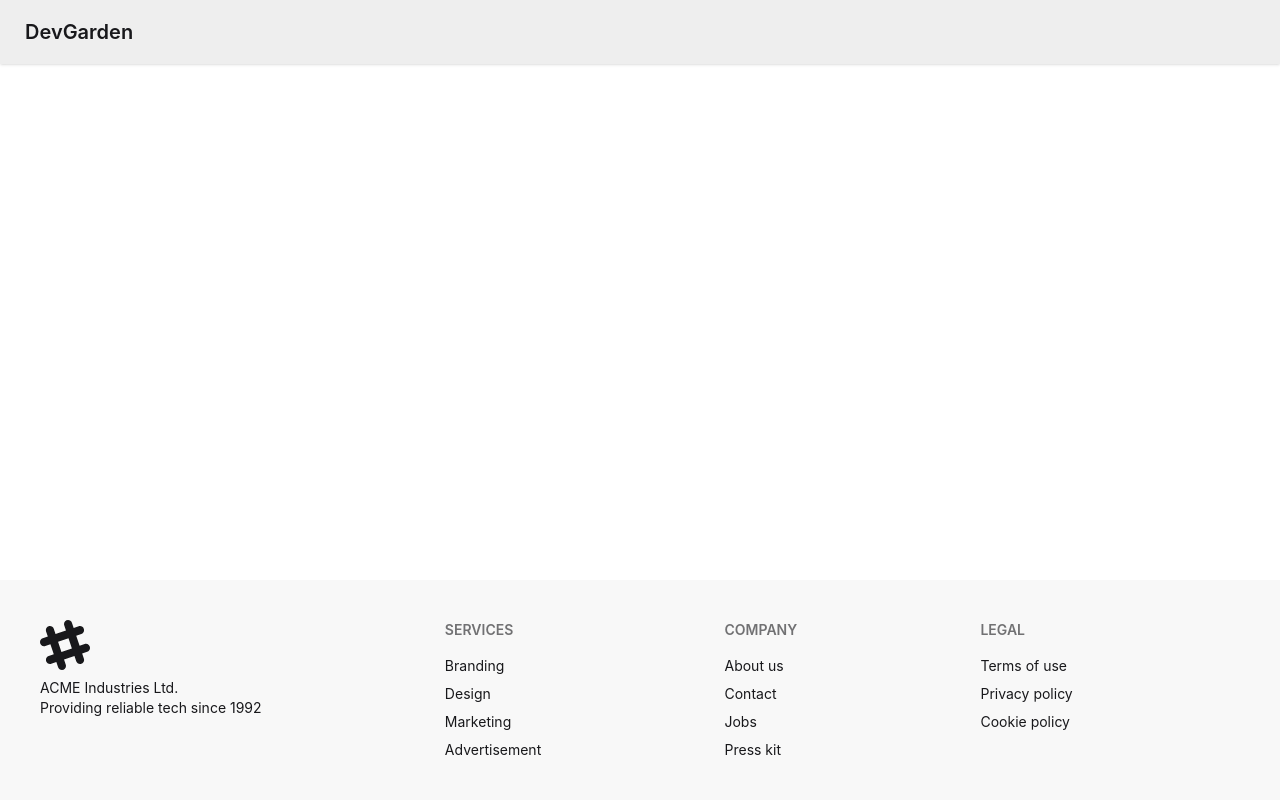
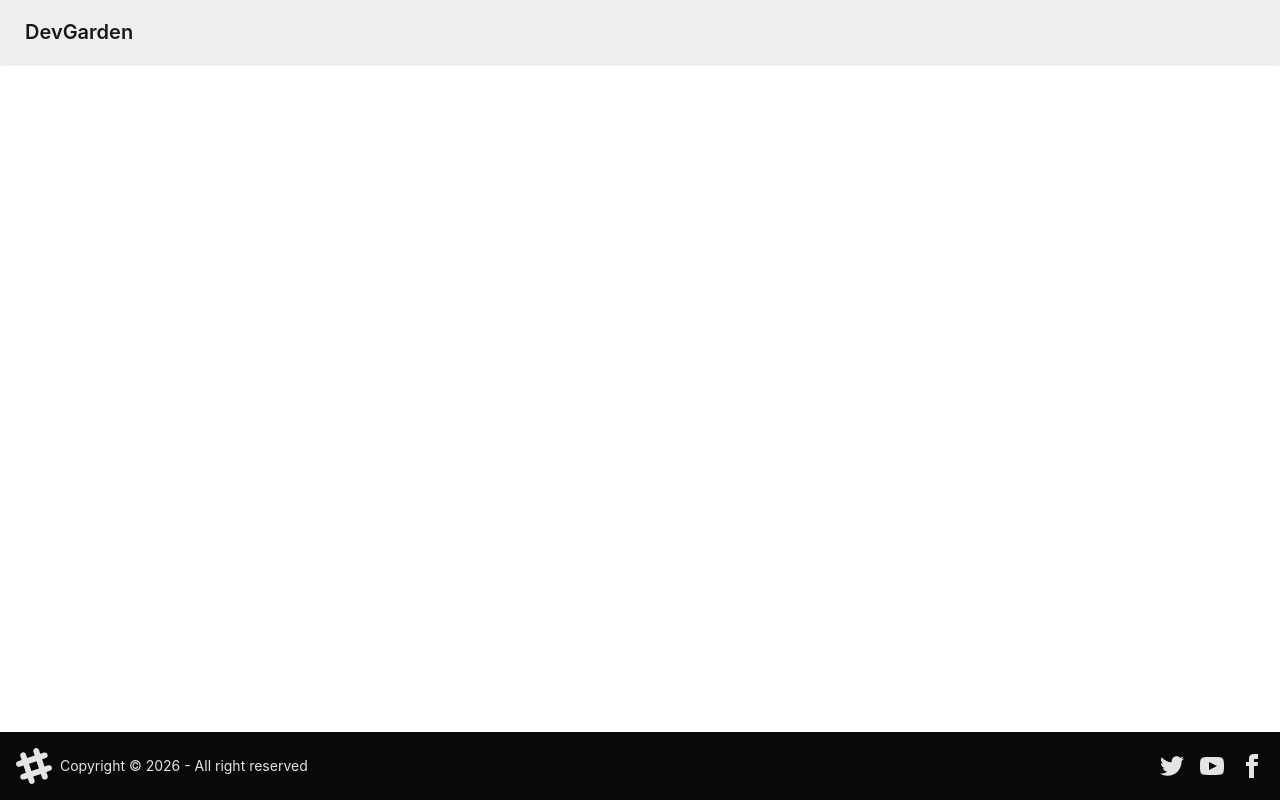
Before and after one commit to vijaykarena/devGarden-web, a React (Vite) app: page / in a window 1280 px wide. Built offline with nearby package versions, Linux system fonts and the light colour scheme; no server answers.

Commit message:
footer changed

```diff
--- a/src/Components/Footer.jsx
+++ b/src/Components/Footer.jsx
@@ -1,11 +1,11 @@
 const Footer = () => {
   return (
     <>
-      <footer className="footer sm:footer-horizontal bg-base-200 text-base-content p-10 absolute bottom-0">
-        <aside>
+      <footer className="footer sm:footer-horizontal bg-neutral text-neutral-content items-center p-4 absolute bottom-0">
+        <aside className="grid-flow-col items-center">
           <svg
-            width="50"
-            height="50"
+            width="36"
+            height="36"
             viewBox="0 0 24 24"
             xmlns="http://www.w3.org/2000/svg"
             fillRule="evenodd"
@@ -14,31 +14,42 @@
           >
             <path d="M22.672 15.226l-2.432.811.841 2.515c.33 1.019-.209 2.127-1.23 2.456-1.15.325-2.148-.321-2.463-1.226l-.84-2.518-5.013 1.677.84 2.517c.391 1.203-.434 2.542-1.831 2.542-.88 0-1.601-.564-1.86-1.314l-.842-2.516-2.431.809c-1.135.328-2.145-.317-2.463-1.229-.329-1.018.211-2.127 1.231-2.456l2.432-.809-1.621-4.823-2.432.808c-1.355.384-2.558-.59-2.558-1.839 0-.817.509-1.582 1.327-1.846l2.433-.809-.842-2.515c-.33-1.02.211-2.129 1.232-2.458 1.02-.329 2.13.209 2.461 1.229l.842 2.515 5.011-1.677-.839-2.517c-.403-1.238.484-2.553 1.843-2.553.819 0 1.585.509 1.85 1.326l.841 2.517 2.431-.81c1.02-.33 2.131.211 2.461 1.229.332 1.018-.21 2.126-1.23 2.456l-2.433.809 1.622 4.823 2.433-.809c1.242-.401 2.557.484 2.557 1.838 0 .819-.51 1.583-1.328 1.847m-8.992-6.428l-5.01 1.675 1.619 4.828 5.011-1.674-1.62-4.829z"></path>
           </svg>
-          <p>
-            ACME Industries Ltd.
-            <br />
-            Providing reliable tech since 1992
-          </p>
+          <p>Copyright © {new Date().getFullYear()} - All right reserved</p>
         </aside>
-        <nav>
-          <h6 className="footer-title">Services</h6>
-          <a className="link link-hover">Branding</a>
-          <a className="link link-hover">Design</a>
-          <a className="link link-hover">Marketing</a>
-          <a className="link link-hover">Advertisement</a>
-        </nav>
-        <nav>
-          <h6 className="footer-title">Company</h6>
-          <a className="link link-hover">About us</a>
-          <a className="link link-hover">Contact</a>
-          <a className="link link-hover">Jobs</a>
-          <a className="link link-hover">Press kit</a>
-        </nav>
-        <nav>
-          <h6 className="footer-title">Legal</h6>
-          <a className="link link-hover">Terms of use</a>
-          <a className="link link-hover">Privacy policy</a>
-          <a className="link link-hover">Cookie policy</a>
+        <nav className="grid-flow-col gap-4 md:place-self-center md:justify-self-end">
+          <a>
+            <svg
+              xmlns="http://www.w3.org/2000/svg"
+              width="24"
+              height="24"
+              viewBox="0 0 24 24"
+              className="fill-current"
+            >
+              <path d="M24 4.557c-.883.392-1.832.656-2.828.775 1.017-.609 1.798-1.574 2.165-2.724-.951.564-2.005.974-3.127 1.195-.897-.957-2.178-1.555-3.594-1.555-3.179 0-5.515 2.966-4.797 6.045-4.091-.205-7.719-2.165-10.148-5.144-1.29 2.213-.669 5.108 1.523 6.574-.806-.026-1.566-.247-2.229-.616-.054 2.281 1.581 4.415 3.949 4.89-.693.188-1.452.232-2.224.084.626 1.956 2.444 3.379 4.6 3.419-2.07 1.623-4.678 2.348-7.29 2.04 2.179 1.397 4.768 2.212 7.548 2.212 9.142 0 14.307-7.721 13.995-14.646.962-.695 1.797-1.562 2.457-2.549z"></path>
+            </svg>
+          </a>
+          <a>
+            <svg
+              xmlns="http://www.w3.org/2000/svg"
+              width="24"
+              height="24"
+              viewBox="0 0 24 24"
+              className="fill-current"
+            >
+              <path d="M19.615 3.184c-3.604-.246-11.631-.245-15.23 0-3.897.266-4.356 2.62-4.385 8.816.029 6.185.484 8.549 4.385 8.816 3.6.245 11.626.246 15.23 0 3.897-.266 4.356-2.62 4.385-8.816-.029-6.185-.484-8.549-4.385-8.816zm-10.615 12.816v-8l8 3.993-8 4.007z"></path>
+            </svg>
+          </a>
+          <a>
+            <svg
+              xmlns="http://www.w3.org/2000/svg"
+              width="24"
+              height="24"
+              viewBox="0 0 24 24"
+              className="fill-current"
+            >
+              <path d="M9 8h-3v4h3v12h5v-12h3.642l.358-4h-4v-1.667c0-.955.192-1.333 1.115-1.333h2.885v-5h-3.808c-3.596 0-5.192 1.583-5.192 4.615v3.385z"></path>
+            </svg>
+          </a>
         </nav>
       </footer>
     </>
```
